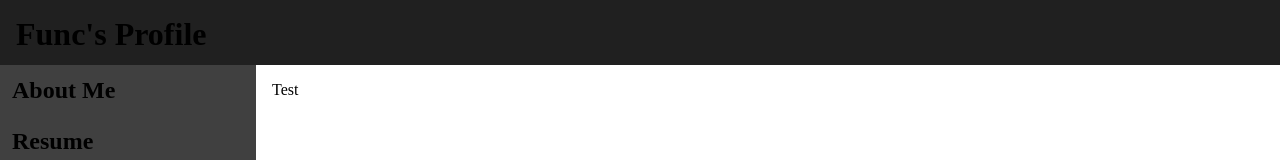
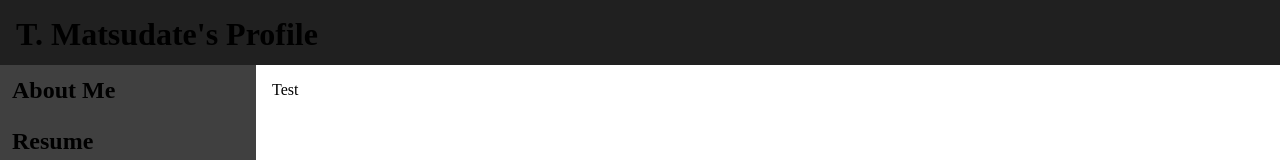
Before and after one commit to t-matsudate/my-profile, a Vue app: page / in a window 1280 px wide. Shown: the top 160 px of the page. Built offline with nearby package versions, Linux system fonts and the light colour scheme.

Commit message:
Renamed to my name.

```diff
--- a/src/components/GridMenu.vue
+++ b/src/components/GridMenu.vue
@@ -1,7 +1,7 @@
 <template>
   <div id="grids">
     <div id="header">
-      <header>Func's Profile</header>
+      <header>T. Matsudate's Profile</header>
     </div>
     <div id="menu">
       <nav>
```
